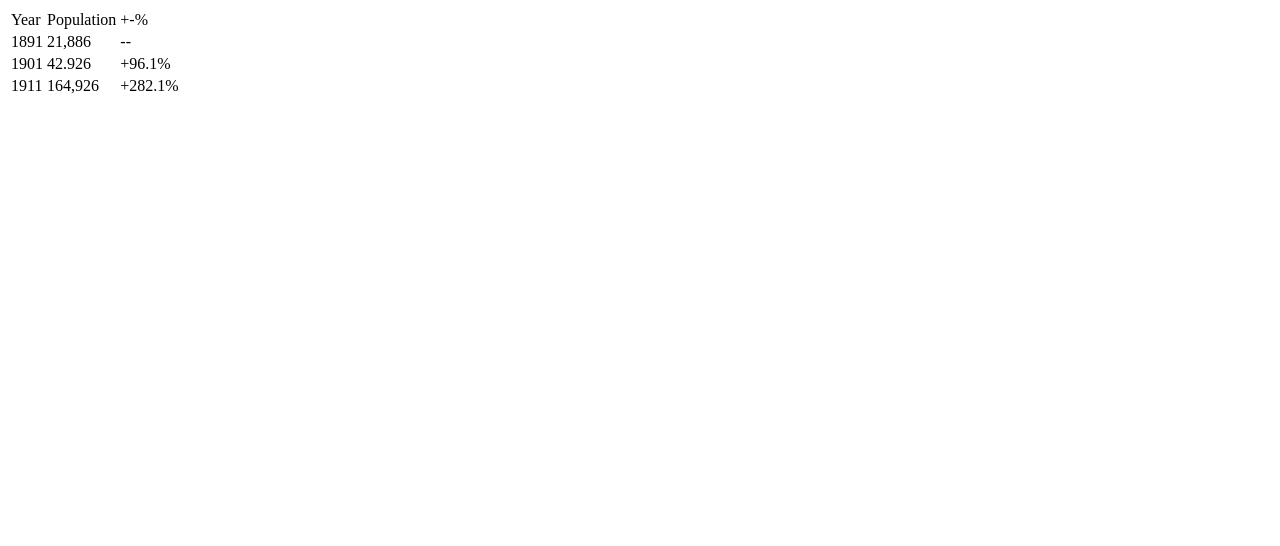
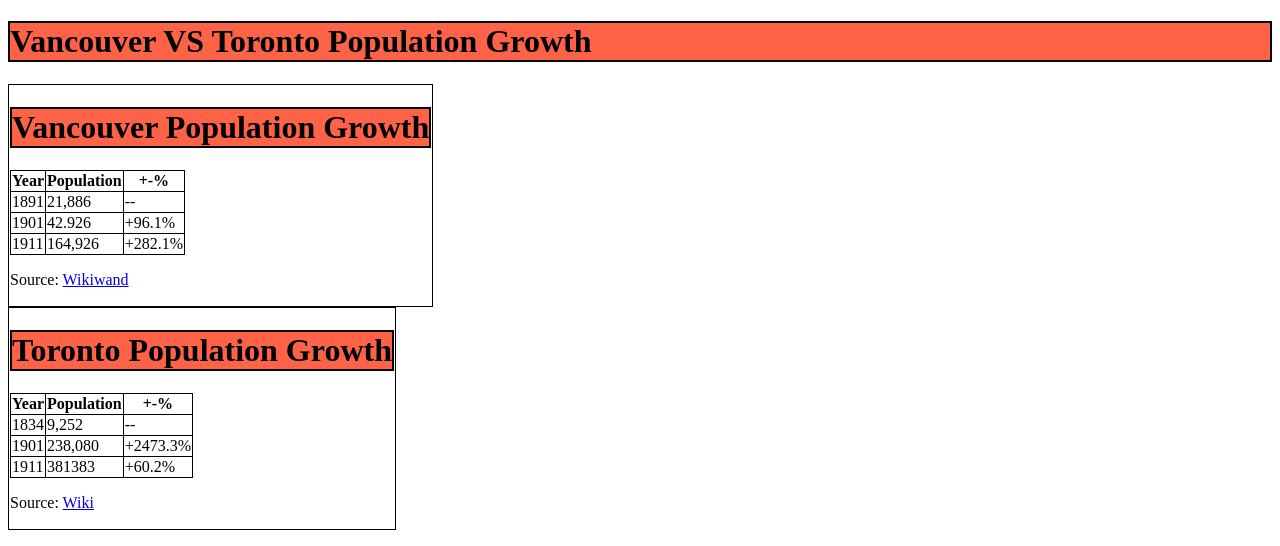
Before and after one commit to Hanxmao/COMP1537-setF, a plain HTML site: page lab3/index.html in a window 1280 px wide. Drawn offline with Linux system fonts and the light colour scheme.

Commit message:
edit lab3 and add link to index.html

```diff
--- a/lab3/index.html
+++ b/lab3/index.html
@@ -5,18 +5,44 @@
     <meta http-equiv="X-UA-Compatible" content="IE=edge">
     <meta name="viewport" content="width=device-width, initial-scale=1.0">
     <title>Document</title>
+    <style>
+        h1 {
+            background-color: tomato;
+            border: 2px black solid;
+            color: black;
+        }
+
+        th{
+            color: black;
+        }
+
+        td{
+            color: black;
+        }
+
+        table,th,td {
+            border: 1px solid black;
+            border-collapse: collapse;
+        }
+    </style>
 </head>
 <body>
+    <h1>Vancouver VS Toronto Population Growth</h1>
+
     <table>
         <tr>
-            <td>Year</td>
-            <td>Population</td>
-            <td>+-%</td>
+            <td>
+                <h1>Vancouver Population Growth</h1>
+                <table>
+                    <tr>
+                        <th>Year</th>
+                        <th>Population</th>
+                        <th>+-%</th>
                     </tr>
                     <tr>
                         <td>1891</td>
                         <td>21,886</td>
-            <td>--</td>
+                        <td> -- </td>
                     </tr>
                     <tr>
                         <td>1901</td>
@@ -29,5 +55,41 @@
                         <td>+282.1%</td>
                     </tr>
                 </table>
+                <p>Source: <a href="https://www.wikiwand.com/en/Vancouver">Wikiwand</a></p>
+            </td>
+        </tr>
+    </table>
+    <table>
+        <tr>
+            <td>
+                <h1>Toronto Population Growth</h1>
+                <table>
+                    <tr>
+                        <th>Year</th>
+                        <th>Population</th>
+                        <th>+-%</th>
+                    </tr>
+                    <tr>
+                        <td>1834</td>
+                        <td>9,252</td>
+                        <td> -- </td>
+                    </tr>
+                    <tr>
+                        <td>1901</td>
+                        <td>238,080</td>
+                        <td>+2473.3%</td>
+                    </tr>
+                    <tr>
+                        <td>1911</td>
+                        <td>381383</td>
+                        <td>+60.2%</td>
+                    </tr>
+                </table>
+                <p>Source: <a href="https://en.wikipedia.org/wiki/Toronto">Wiki</a></p>
+            </td>
+        </tr>
+    </table>
+
+
 </body>
 </html>
```
Also changed, not shown: index.html (+4 -0 lines). Lines whose indentation alone changed are shown as unchanged.
